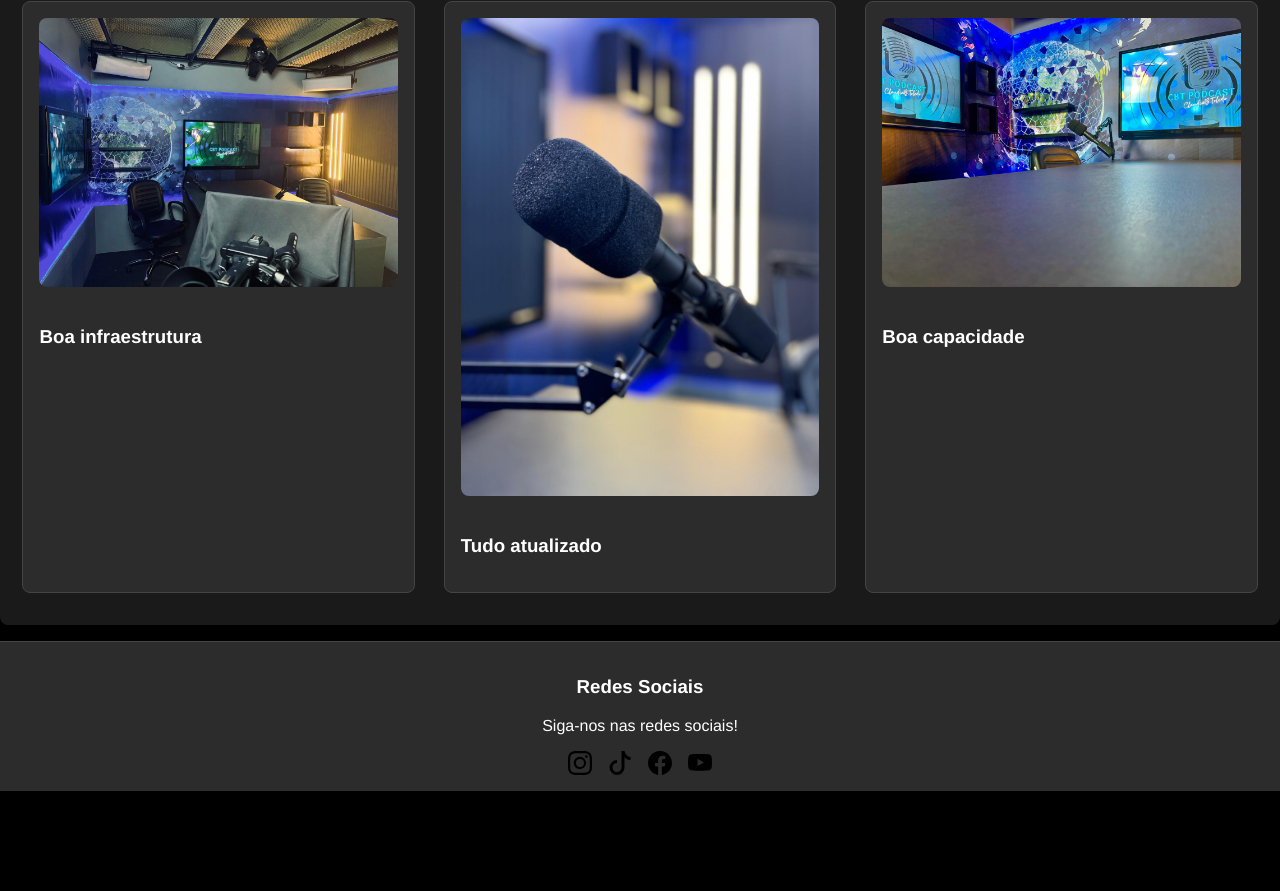
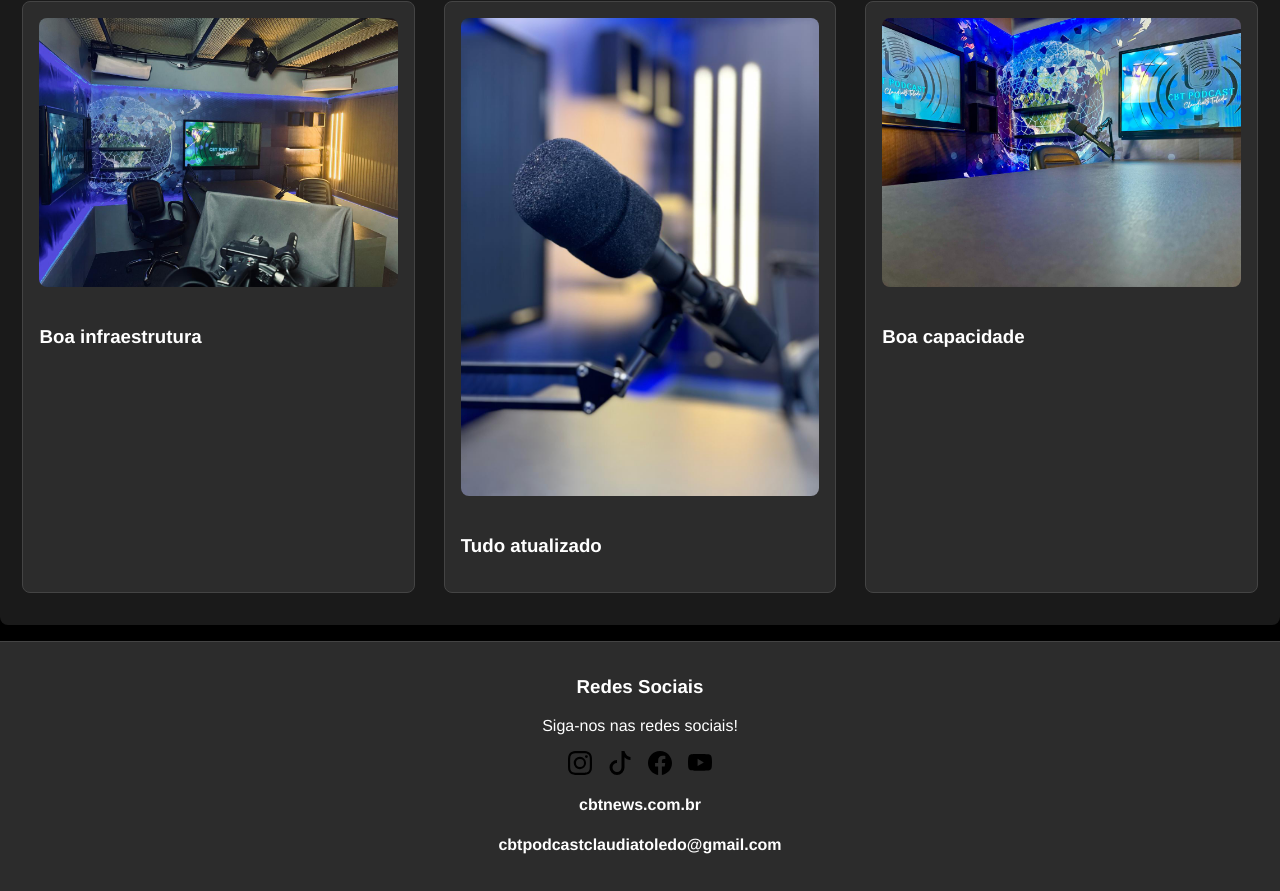
Before and after one commit to cbtpodcast/Cbt, a plain HTML site: page website/index.html in a window 1280 px wide. Shown: the part 2806-3697 px from the top of the page. Before the commit the page ends 3597 px from the top, so only its background shows below. Drawn offline with Linux system fonts and the light colour scheme.

Commit message:
atualização 2

```diff
--- a/website/index.html
+++ b/website/index.html
@@ -71,7 +71,7 @@
 </section>
 
 <section id="episodios" class="section">
-    <h2>Últimos Episódios</h2>
+    <h2>CBT PODCAST Episódios Youtube</h2>
     <div class="cards">
         <div class="card latest-release">
             <a href="https://www.youtube.com/watch?v=M-XF0KUme4M&t=4s" target="_blank">
@@ -135,6 +135,12 @@
             <img src="images/youtube.svg" alt="Facebook">
         </a>
     </div>
+    <div>
+        <h4>cbtnews.com.br</h4>
+    </div>
+    <div>
+        <h4>cbtpodcastclaudiatoledo@gmail.com</h4>
+    </div>
 </footer>
 
 <script src="script.js"></script>
```
